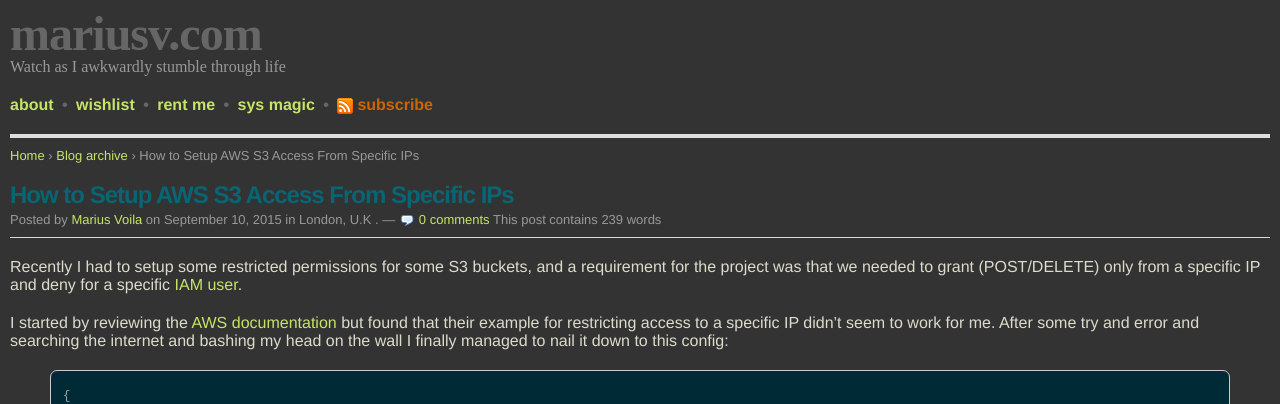
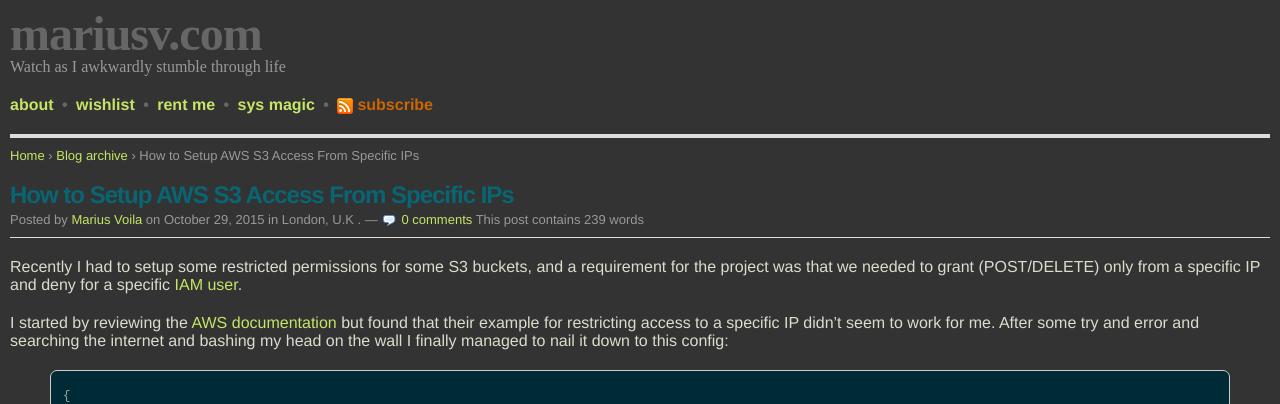
Before and after one commit to mariusv/mariusv.com, a Jekyll site: the page built from _posts/2015-10-29-how-to-setup-aws-s3-access-from-specific-ips.md, in a window 1280 px wide. Shown: the top 404 px of the page. Built offline with Jekyll 4.4.1, drawn with Linux system fonts in a browser that asks for light colours; some web fonts are replaced; Markdown is read by kramdown in place of the engine named in the settings; comment, search, counter and statistics services are not loaded.

Commit message:
new post revision

```diff
--- a/_posts/2015-10-29-how-to-setup-aws-s3-access-from-specific-ips.md
+++ b/_posts/2015-10-29-how-to-setup-aws-s3-access-from-specific-ips.md
@@ -1,5 +1,5 @@
 ---
-date: '2015-09-10 12:30:50'
+date: '2015-10-29 13:08:50'
 layout: post
 slug: how-to-setup-aws-s3-access-from-specific-ips
 title: How to Setup AWS S3 Access From Specific IPs
```
